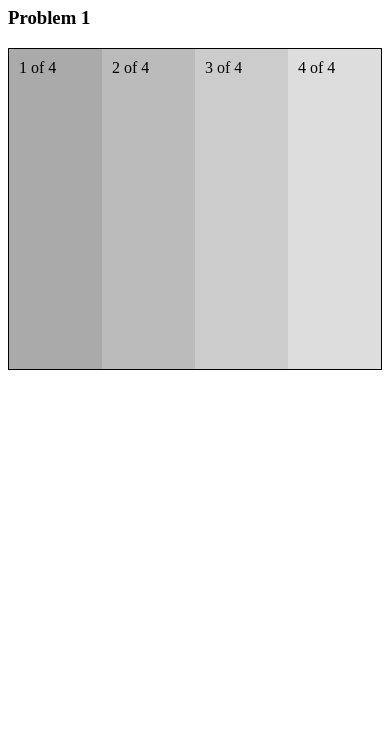
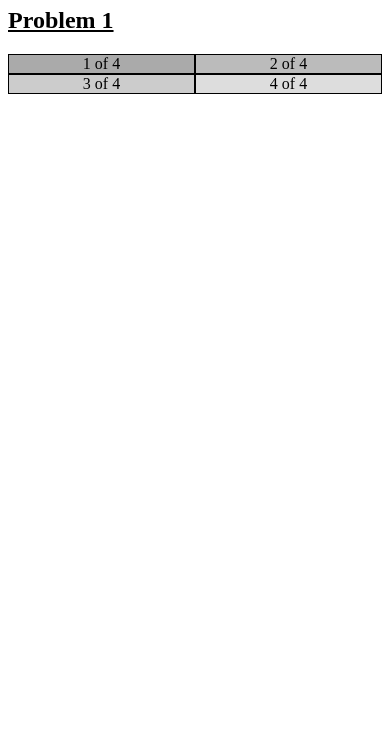
Before and after one commit to andrewmurphy123/RichWeb, a plain HTML site: page problem-1/index.html in a window 390 px wide. Shown: the part 110-844 px from the top of the page. Drawn offline with Linux system fonts and the light colour scheme.

Commit message:
Problem 1

```diff
--- /dev/null
+++ b/problem-1/Assets/CSS/style.css
@@ -0,0 +1,27 @@
+/* Using flex box to control the cells */
+.flex-box {
+    display: flex;
+    flex-wrap: wrap;
+}
+
+.cell {
+    flex-grow: 0.25; /* Column width is 25% of screen */
+    border: 1px solid; /* 1px border */
+    text-align: center;
+}
+
+/* Cells are in line when max width is 720px */
+@media (max-width: 720px) {
+
+  .cell {
+    width: calc(50% - 2px)
+  }
+}
+
+/* Cells 1 and 2 are on top, Cells 3 and 4 are on bottom when max width is 360px */
+@media (max-width: 360px) {
+
+    .cell {
+      width: calc(100% - 2px)
+    }
+}
--- a/problem-1/index.html
+++ b/problem-1/index.html
@@ -3,22 +3,22 @@
     <head>
         <header>
             <title>Rich Web Application Technology</title>
-            <link rel="stylesheet" href="style.css"></link>
+            <link rel="stylesheet" href="Assets/CSS/style.css"></link>
         </header>
     </head>
 
     <body>
-        <h1>Rich Web Application Technology</h1>
+        <h1 style="text-align:center;">Rich Web Application Technology</h1>
 
-        <h3>Problem 1</h3>
+        <h2 style="text-decoration: underline;">Problem 1</h2>
 
+        <!-- Create the flex box -->
         <div class="flex-box">
-            <div class="row">
-                <div class="col" style="background-color: #aaa;">1 of 4</div>
-                <div class="col" style="background-color: #bbb;">2 of 4</div>
-                <div class="col" style="background-color: #ccc;">3 of 4</div>
-                <div class="col" style="background-color: #ddd;">4 of 4</div>
-            </div>
+            <!-- Add the cells to the flex box -->
+            <div class="cell" style="background-color: #aaa;">1 of 4</div>
+            <div class="cell" style="background-color: #bbb;">2 of 4</div>
+            <div class="cell" style="background-color: #ccc;">3 of 4</div>
+            <div class="cell" style="background-color: #ddd;">4 of 4</div>
         </div>
     </body>
 </html>
--- a/problem-1/style.css
+++ /dev/null
@@ -1,32 +0,0 @@
-.flex-box {
-    border: 1px solid;
-}
-
-.col {
-    flex: 50%;
-    padding: 10px;
-    height: 300px;
-}
-
-.row {
-    display: flex;
-    background-color: #eeeee4;
-}
-
-@media screen and (max-width: 720px) {
-
-  .flex-box {
-        border: 1px solid;
-    }
-
-    .col {
-        flex: 50%;
-        padding: 10px;
-        height: 300px;
-    }
-
-    .row {
-        display: flex;
-        background-color: #eeeee4;
-    }
-}
```
